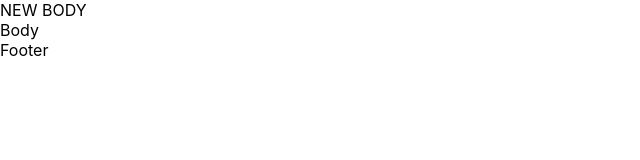
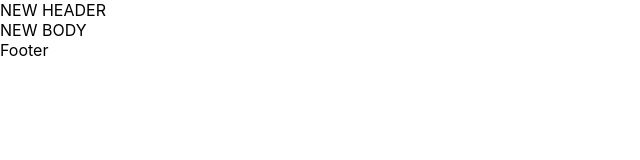
Before and after one commit to prohoryakovlev/projectNew, a React (Create React App) app: page / in a window 1280 px wide. Shown: the top 160 px of the page, without its empty margins (0-640 px from the left). Built offline with nearby package versions, Linux system fonts and the light colour scheme.

Commit message:
TestProps

```diff
--- a/src/App.tsx
+++ b/src/App.tsx
@@ -7,8 +7,8 @@ import Footer from "./site/Footer";
 function App() {
     return (
         <div>
-            <Header title={'NEW BODY'}/>
-            <Body/>
+            <Header title={'NEW HEADER'}/>
+            <Body titleForBody={'NEW BODY'}/>
             <Footer/>
         </div>
     );
--- a/src/site/Body.tsx
+++ b/src/site/Body.tsx
@@ -1,9 +1,13 @@
 import React from 'react';
 
-const Body = () => {
+type BodyType={
+    titleForBody: string
+}
+
+const Body = (props:BodyType) => {
     return (
         <div>
-            Body
+            {props.titleForBody}
         </div>
     );
 };
```
